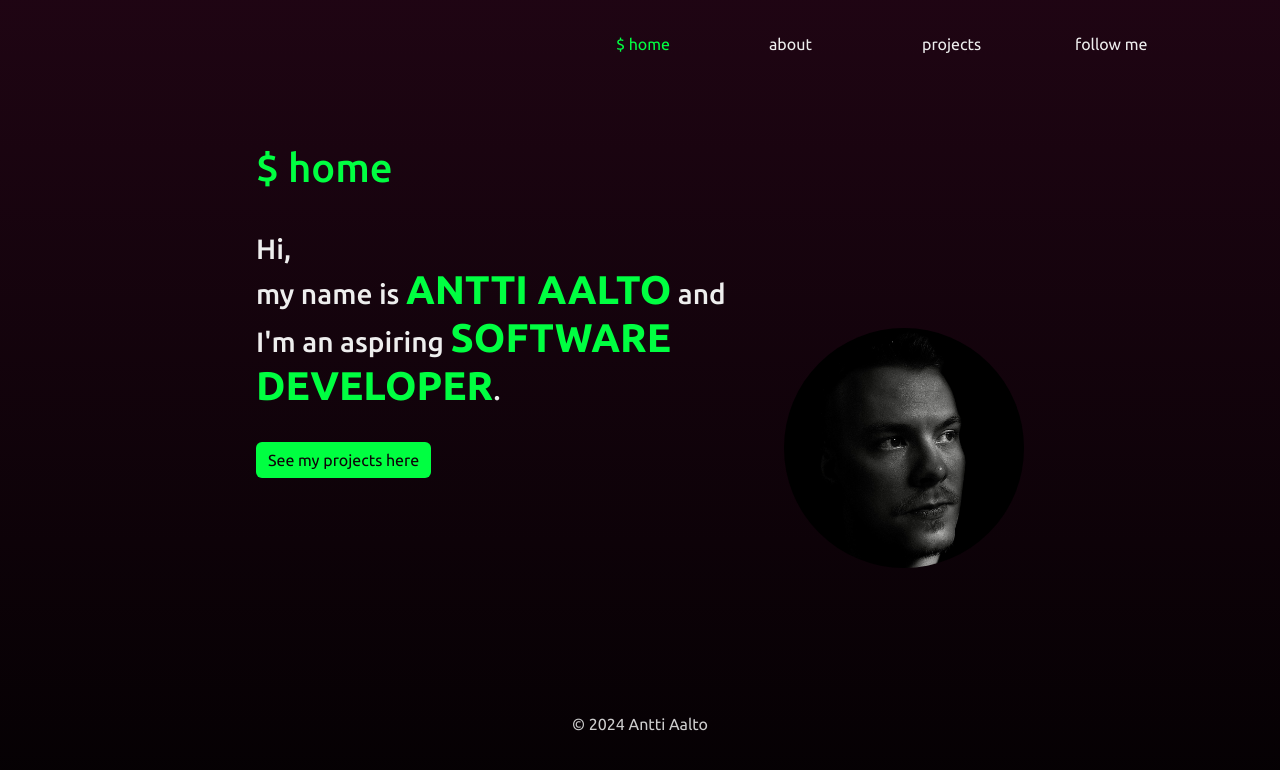
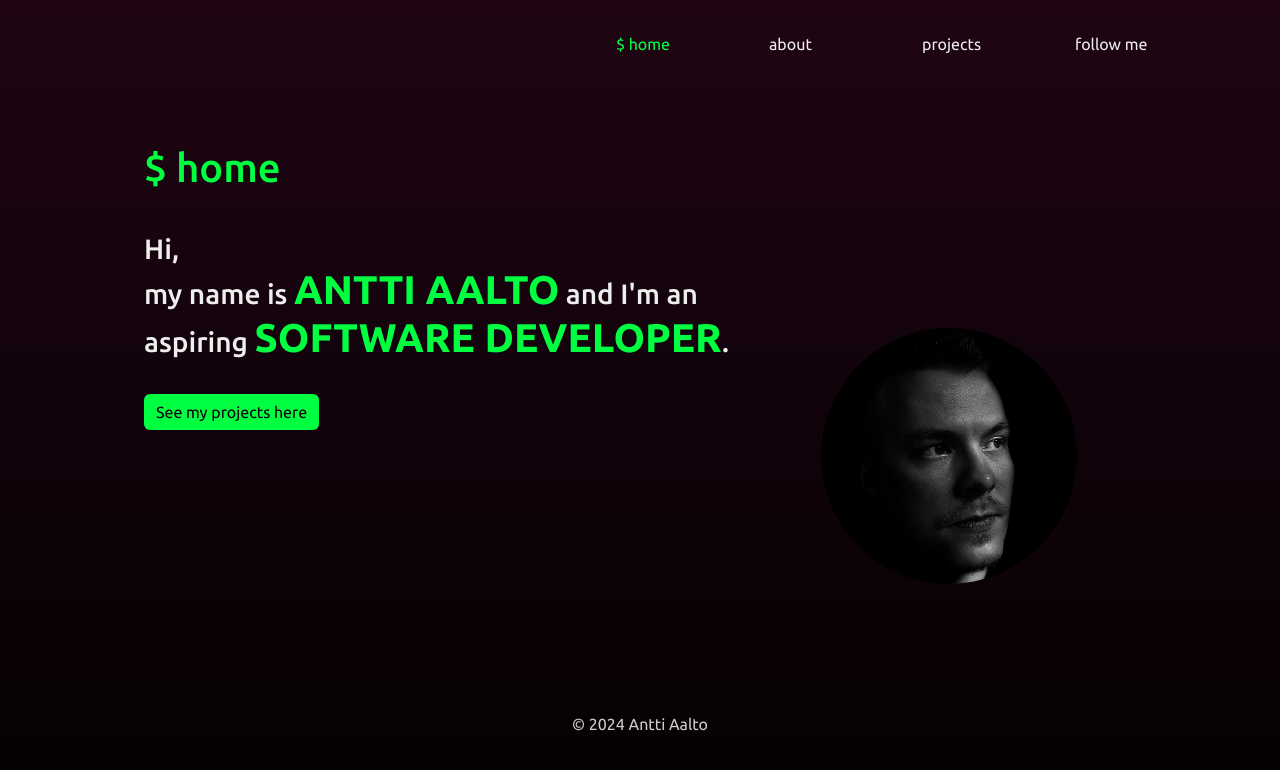
Before and after one commit to a-aalto/a-aalto.github.io, a plain HTML site: page index.html in a window 1280 px wide. Drawn offline with nearby package versions, Linux system fonts and the light colour scheme.

Commit message:
.main-element's dimensions were changed depending on viewport dimensions

```diff
--- a/css/style.css
+++ b/css/style.css
@@ -20,7 +20,7 @@ body {
 }
 @media (min-width:992px) {
     main {
-        width: 768px;
+        width: 992px;
         margin-left: auto;
         margin-right: auto;
     }
```
